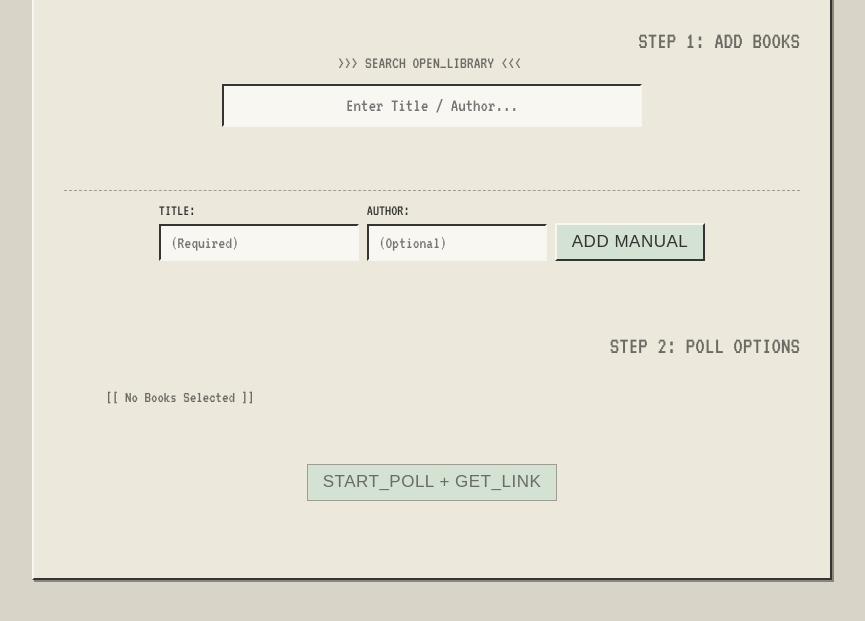
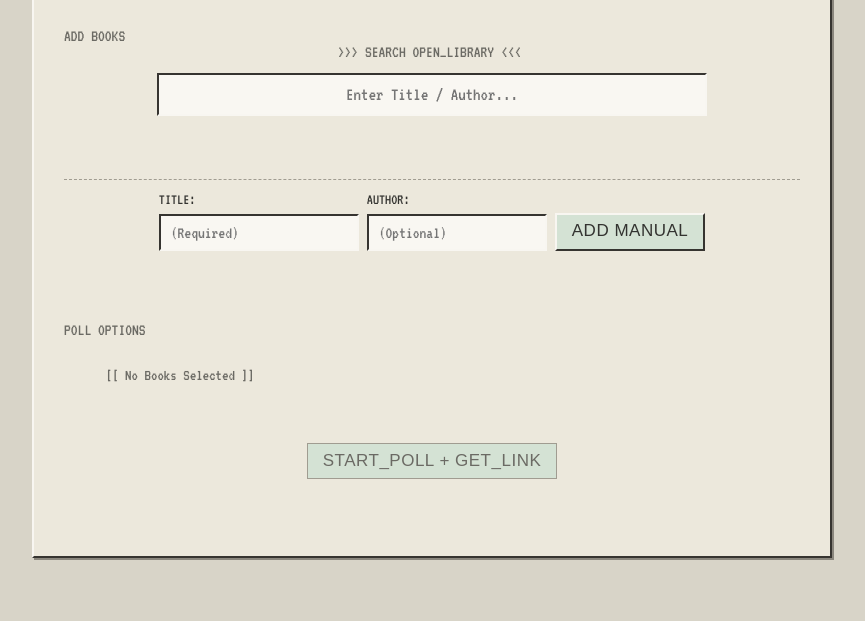
Before and after one commit to lackblack/bookklubben, a plain HTML site: page index.html in a window 1280 px wide. Shown: the part 153-774 px from the top of the page, without its empty margins (208-1073 px from the left). Drawn offline with Linux system fonts and the light colour scheme.

Commit message:
Update index.html

```diff
--- a/index.html
+++ b/index.html
@@ -56,8 +56,8 @@
             text-shadow: 1px 1px 0px var(--border-highlight); font-size: 2.4em;
         }
         h2 { /* Step Headers */
-            font-size: 1.4em; margin: 0 0 15px 0; color: var(--subtle-text-color);
-            text-transform: uppercase; font-weight: normal; text-align: right;
+            font-size: 1.0em; margin: 0 0 15px 0; color: var(--subtle-text-color);
+            text-transform: uppercase; font-weight: normal; text-align: left;
             border: none; padding-bottom: 0; display: block;
         }
         section { margin-bottom: 30px; padding-bottom: 5px; }
@@ -85,7 +85,7 @@
         /* Search Area */
         .search-input-wrapper { margin-bottom: 15px; text-align: center; }
         #searchInput {
-             max-width: 420px; text-align: center; font-size: 1.1em;
+             max-width: 550px; text-align: center; font-size: 1.1em;
              padding: 10px 12px; display: block; margin: 5px auto 0 auto;
         }
 
@@ -292,7 +292,7 @@
     <div id="adminArea">
         <h1>Book Klubben_poll_helper</h1>
         <section class="add-books-area">
-            <h2>Step 1: Add Books</h2>
+            <h2>Add Books</h2>
             <div class="section-content">
                 <div class="search-input-wrapper">
                     <label for="searchInput">>>> Search Open_Library <<<</label>
@@ -324,7 +324,7 @@
         </section>
 
         <section class="selected-area">
-             <h2>Step 2: Poll Options</h2>
+             <h2>Poll Options</h2>
              <div class="section-content">
                 <div id="selectedBooksList">
                      <p class="placeholder-text">[[ No Books Selected ]]</p>
```
